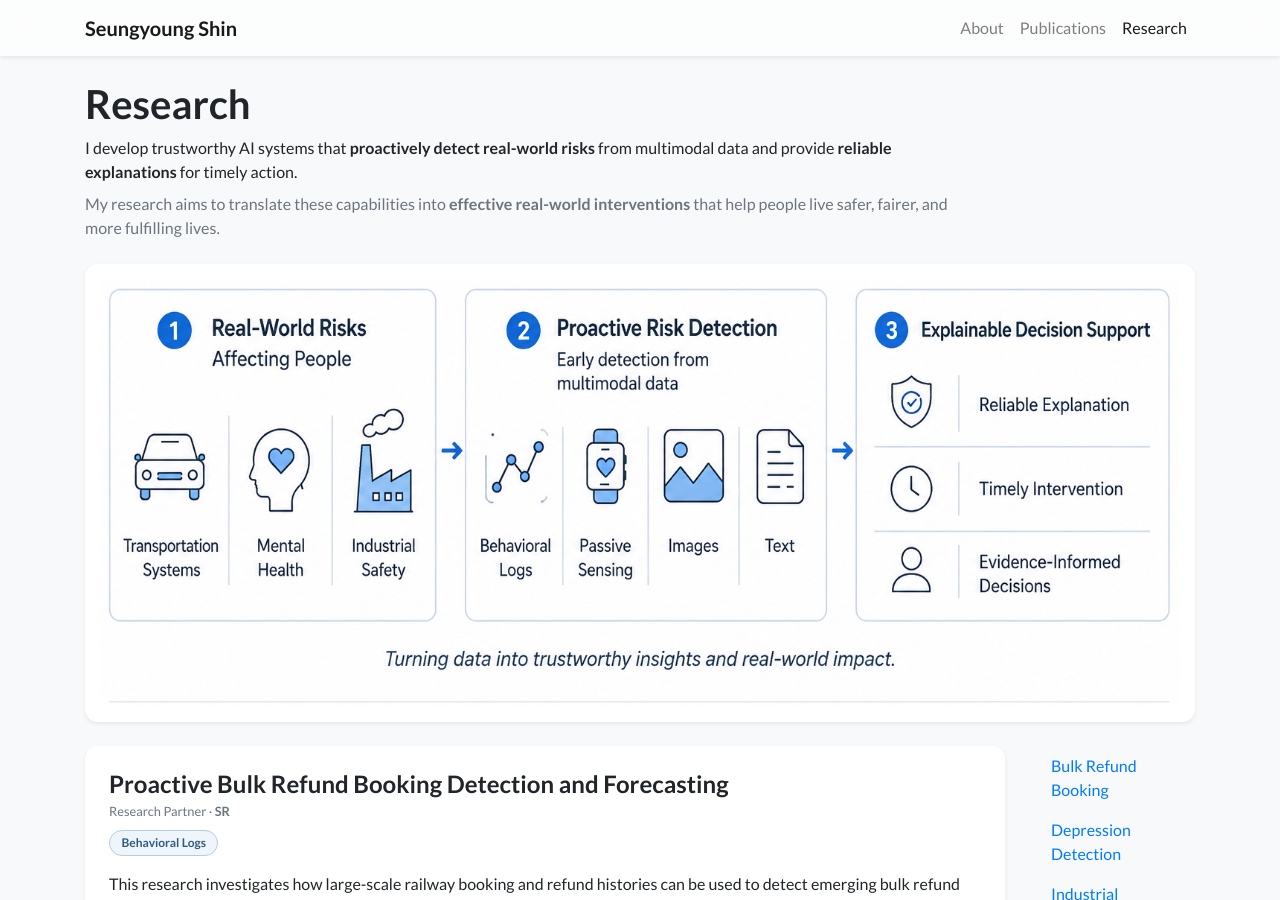
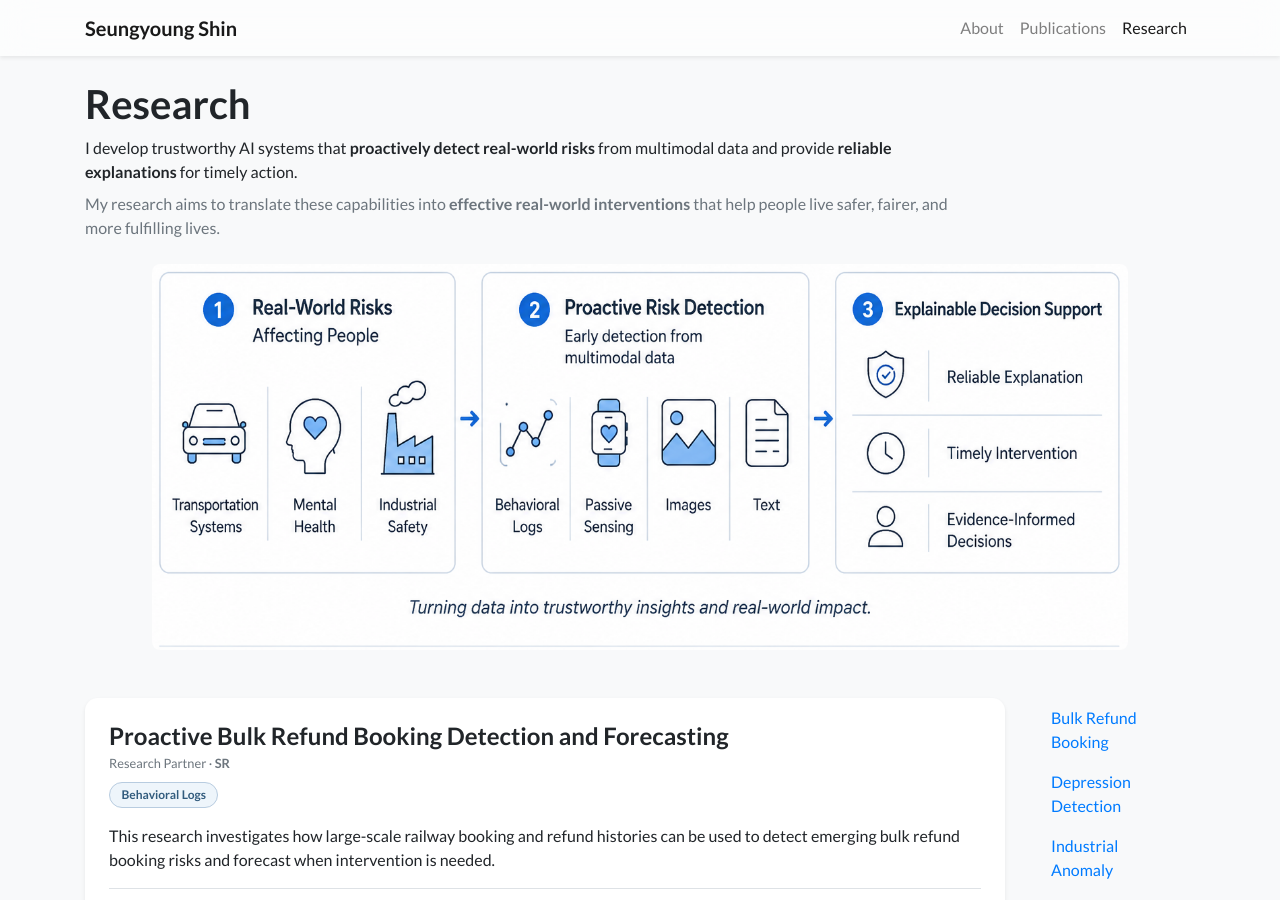
Before and after one commit to seungyoungg/academic-homepage-test, a Jekyll site: the page built from research.html, in a window 1280 px wide and 900 px high. Built offline with Jekyll 4.4.1, drawn with Linux system fonts in a browser that asks for light colours; nearby versions of some CDN libraries; a style sheet for code colours, icons or effects is not loaded.

Commit message:
Update research.html

```diff
--- a/research.html
+++ b/research.html
@@ -24,12 +24,17 @@ body_attr: >-
         that help people live safer, fairer, and more fulfilling lives.
     </p>
 
-    <div class="bg-white shadow-sm rounded-xl p-3">
+    <div class="text-center mt-4 mb-5">
         <img
             src="{{ '/assets/images/research/research-overview.png' | relative_url }}"
             alt="Research overview illustrating real-world risks, proactive risk detection, and explainable decision support"
-            class="img-fluid w-100"
-            style="display: block; border-radius: 0.5rem;"
+            class="img-fluid"
+            style="
+                display: inline-block;
+                width: 88%;
+                max-width: 1100px;
+                border-radius: 0.5rem;
+            "
         >
     </div>
 </div>
```
